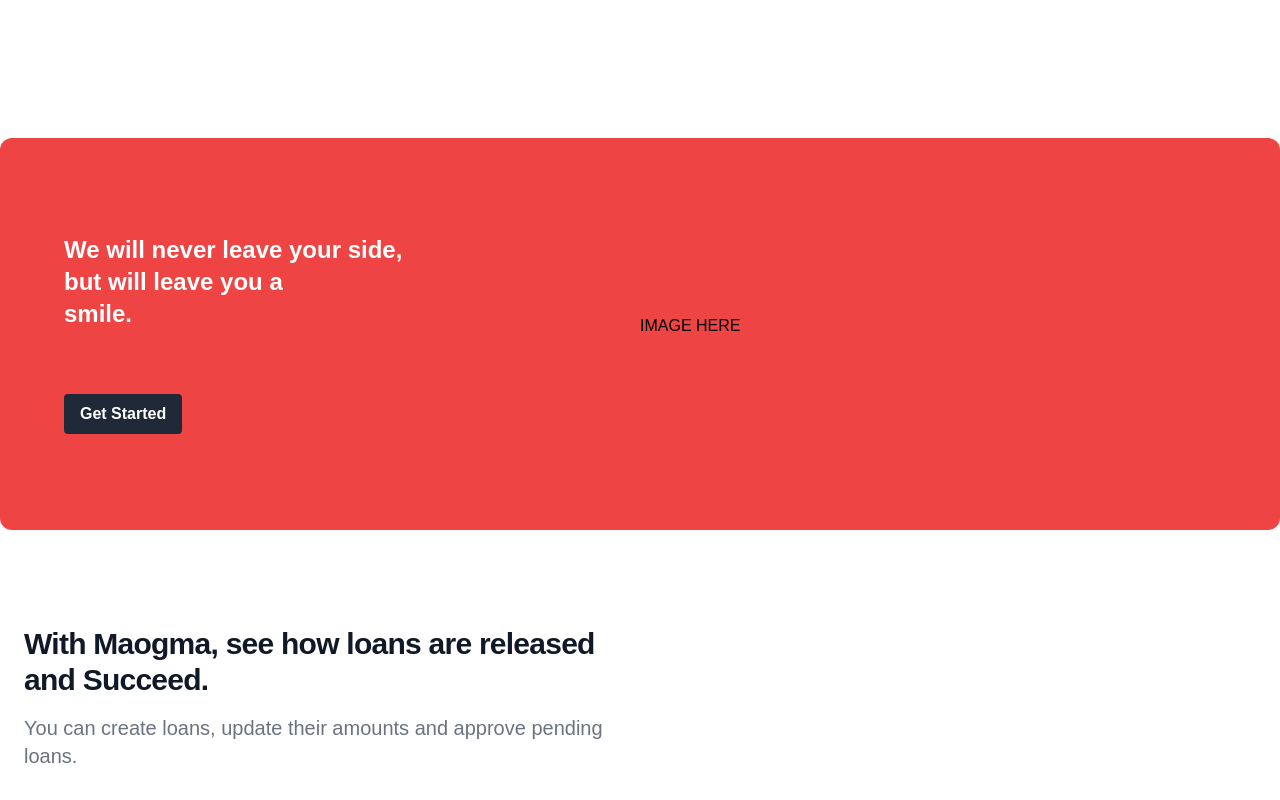
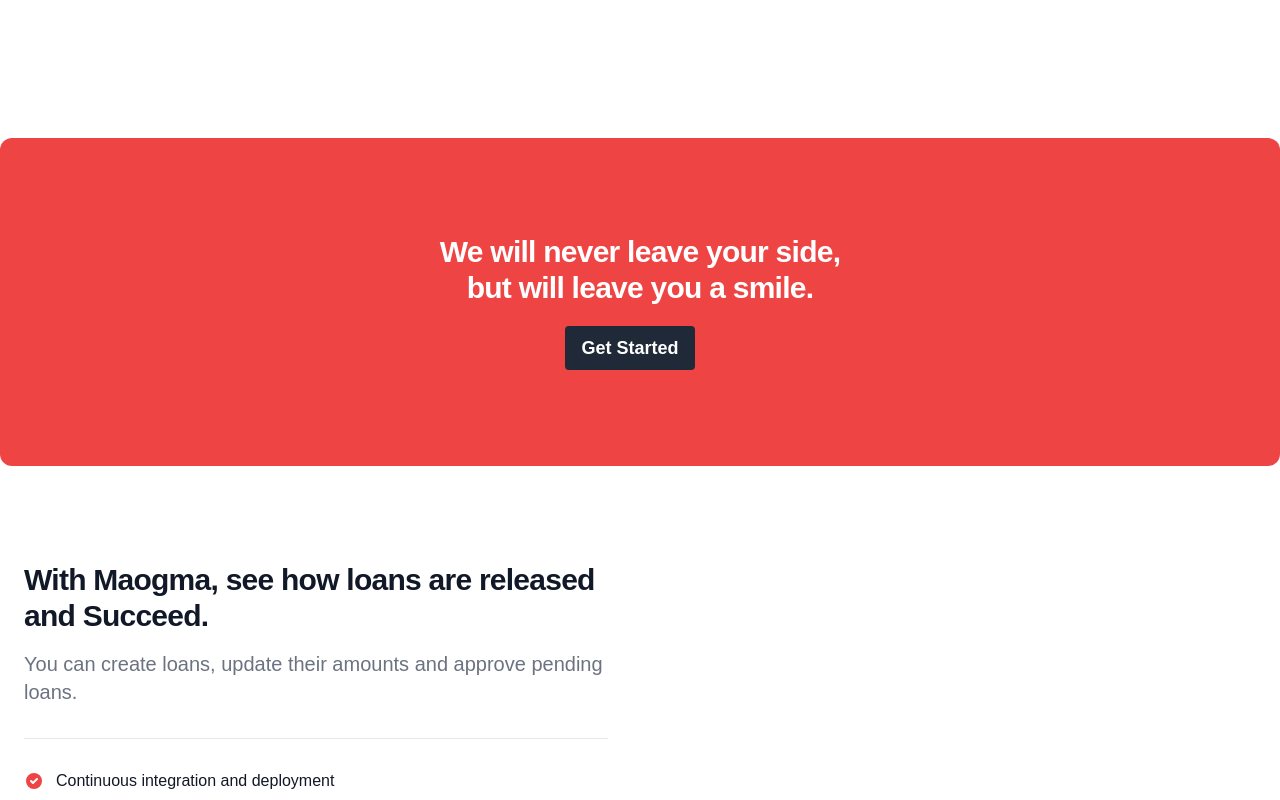
Before and after one commit to Abed-Mugambi/Loan-Management-System, a React (Create React App) app in the folder client/: page / in a window 1280 px wide. Shown: the part 1160-1960 px from the top of the page. Built offline with nearby package versions, Linux system fonts and the light colour scheme.

Commit message:
fix: landing page > banner1 styles

```diff
--- a/client/src/components/landing/Landing.jsx
+++ b/client/src/components/landing/Landing.jsx
@@ -176,22 +176,17 @@ const Landing = () => {
       </section>
 
       {/* BANNER SECTION */}
-      <section className='max-w-screen-xl px-4 py-8 mx-auto space-y-12 lg:space-y-20 lg:py-24 lg:px-6 bg-red-500 rounded-xl flex'>
-        {/* BANNER TITLE */}
-        <div className='flex flex-col w-1/2 px-10 '>
-          <h4 className='text-2xl font-semibold text-white mb-16'>
-            We will never leave your side, <br /> but will leave you a <br />{' '}
-            smile.{' '}
-          </h4>
-          <div>
-            <button className='bg-gray-800 hover:bg-red-900 text-white font-bold py-2 px-4 rounded focus:outline-none focus:shadow-outline mr-5'>
-              Get Started
-            </button>
-          </div>
+      <section className='max-w-screen-xl px-4 mx-auto space-y-12 lg:space-y-20 lg:py-24 lg:px-6 bg-red-500 rounded-xl flex'>
+        {/* TEXT */}
+        <div className='text-gray-500 sm:text-lg text-center mx-auto'>
+          {/* TITLE */}
+          <h2 className='mb-5 text-3xl font-bold tracking-tight text-white'>
+            We will never leave your side, <br /> but will leave you a smile.{' '}
+          </h2>
+          <button className='bg-gray-800 hover:bg-red-900 text-white font-bold py-2 px-4 rounded focus:outline-none focus:shadow-outline mr-5'>
+            Get Started
+          </button>
         </div>
-
-        {/* BANNER IMAGE */}
-        <div>IMAGE HERE</div>
       </section>
 
       {/* ABOUT SECTION */}
```
